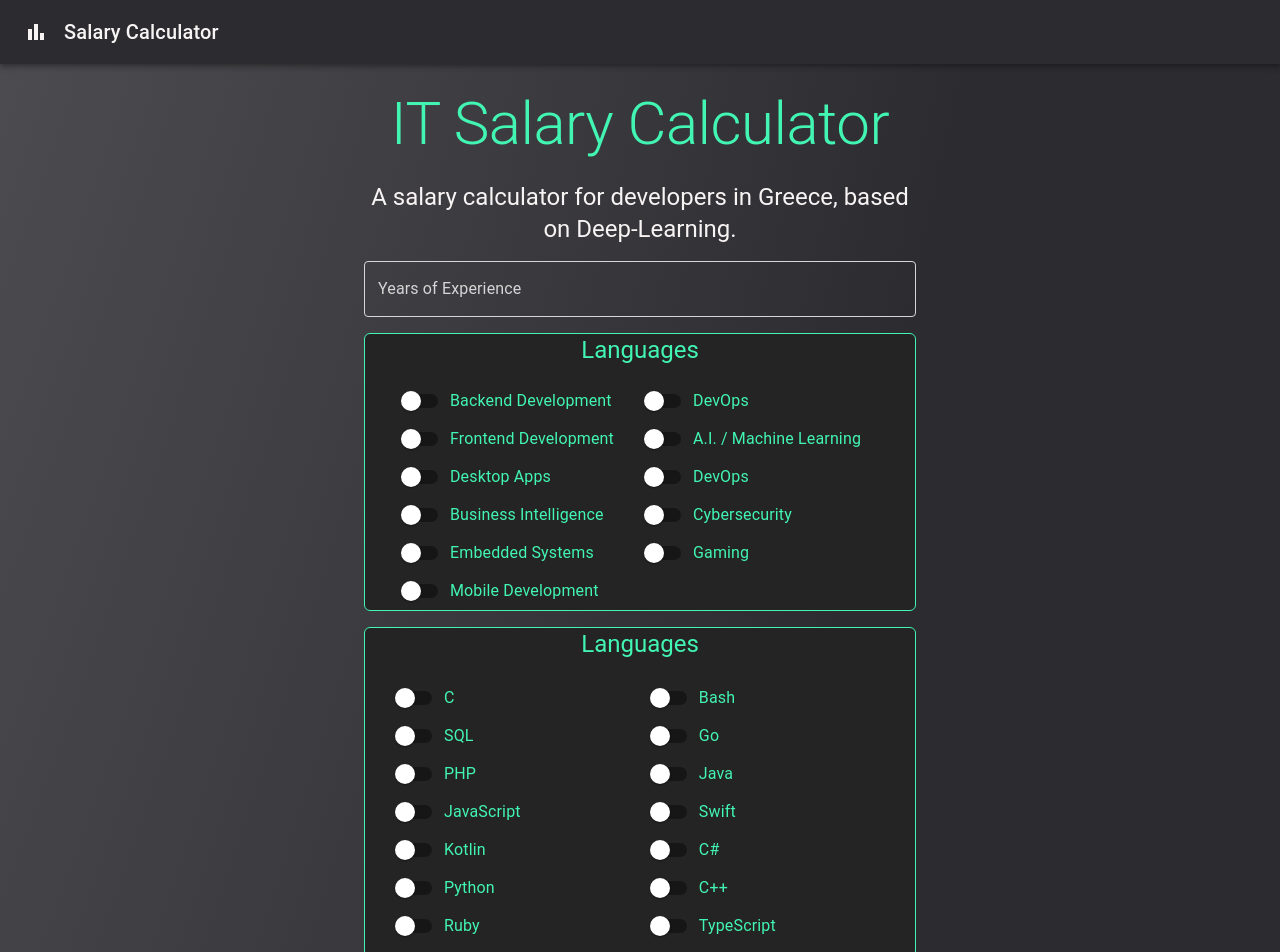
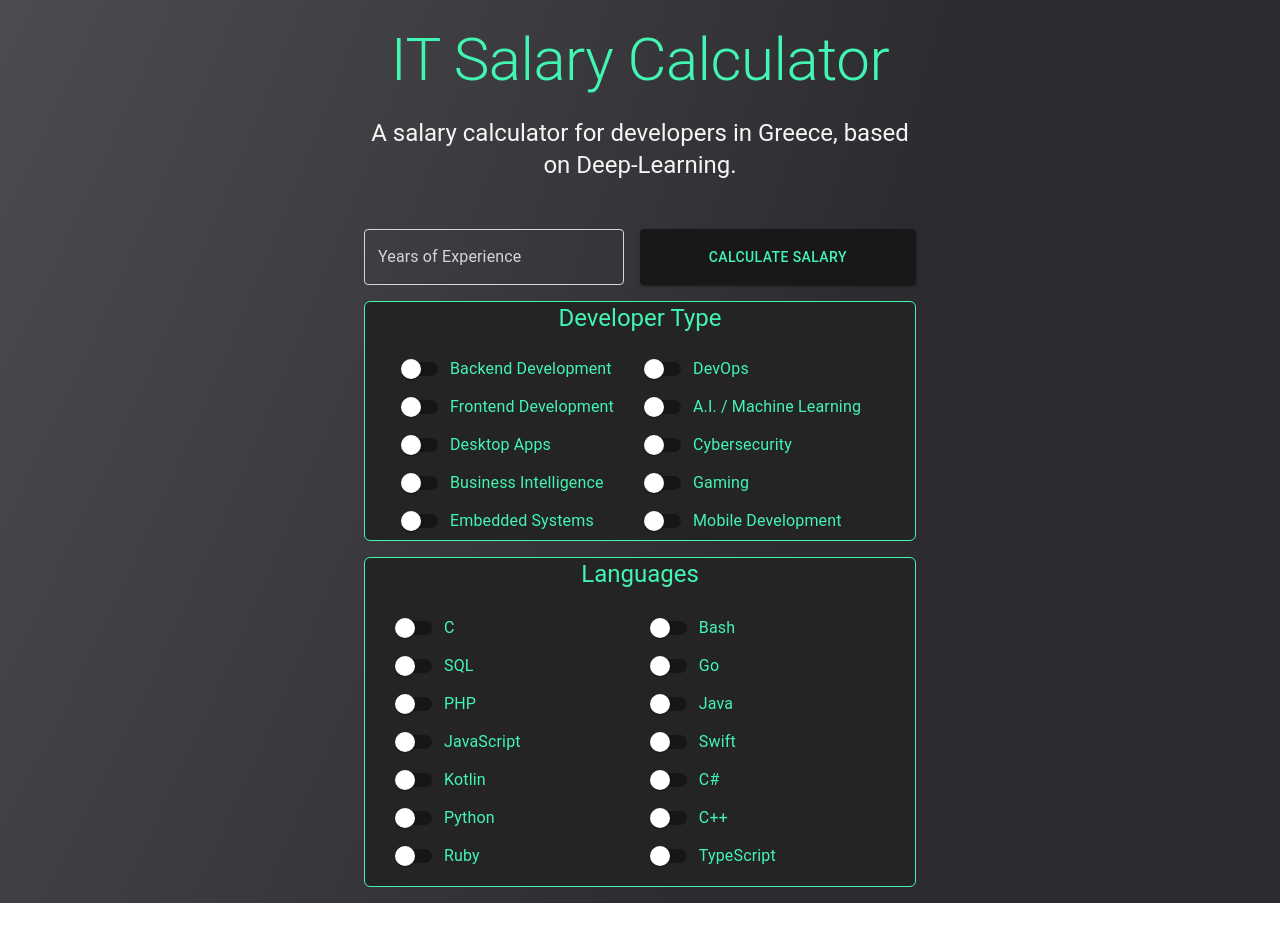
Before and after one commit to GiorgosNik/dev-salary-estimator, a React (Create React App) app in the folder calculator-client/: page / in a window 1280 px wide. Shown: the top 952 px of the page. After the commit the page ends 903 px from the top, so only its background shows below. Built offline with nearby package versions, Linux system fonts and the light colour scheme.

Commit message:
Add more inputs

```diff
--- a/calculator-client/public/index.html
+++ b/calculator-client/public/index.html
@@ -7,7 +7,7 @@
     <meta name="theme-color" content="#000000" />
     <meta
       name="description"
-      content="Web site created using create-react-app"
+      content="A salary calculator for developers in Greece, based on Deep-Learning"
     />
     <link rel="apple-touch-icon" href="%PUBLIC_URL%/logo192.png" />
     <!--
@@ -24,20 +24,10 @@
       work correctly both with client-side routing and a non-root public URL.
       Learn how to configure a non-root public URL by running `npm run build`.
     -->
-    <title>React App</title>
+    <title>Dev Salary Calculator</title>
   </head>
   <body>
     <noscript>You need to enable JavaScript to run this app.</noscript>
     <div id="root"></div>
-    <!--
-      This HTML file is a template.
-      If you open it directly in the browser, you will see an empty page.
-
-      You can add webfonts, meta tags, or analytics to this file.
-      The build step will place the bundled scripts into the <body> tag.
-
-      To begin the development, run `npm start` or `yarn start`.
-      To create a production bundle, use `npm run build` or `yarn build`.
-    -->
   </body>
 </html>
--- a/calculator-client/src/App.js
+++ b/calculator-client/src/App.js
@@ -1,15 +1,12 @@
 import * as React from "react";
-import BarChartIcon from "@mui/icons-material/BarChart";
 import { theme } from "./theme";
 import DownloadInput from "./components/InputPage";
 import DownloadProgress from "./components/ResultPage";
 import { mountedStyle, unmountedStyle } from "./animations.js";
 
 import {
-  AppBar,
   CssBaseline,
   Box,
-  Toolbar,
   Typography,
   Container,
   ThemeProvider,
@@ -22,23 +19,14 @@ export default function DownloadPage() {
 
   return (
     <ThemeProvider theme={theme}>
-      <CssBaseline backgroundColor= "#2c2b30"/>
-      <AppBar position="relative">
-        <Toolbar style={{ background: "#2c2b30", height: "6vh" }}>
-          <BarChartIcon sx={{ mr: 2 }} />
-          <Typography variant="h6" color="inherit" noWrap>
-            Salary Calculator
-          </Typography>
-        </Toolbar>
-      </AppBar>
-      <main >
+      <CssBaseline backgroundColor="#2c2b30" />
+      <main>
         <Box
           sx={{
             backgroundColor: "#2c2b30",
             backgroundImage: `radial-gradient(at -120% -1000%, #d6d6d6 10%, #2c2b30 90%)`,
             pt: 3,
-            height: "150vh",
-            minHeight : '150vh'
+            minHeight: "100vh",
           }}
         >
           <Container maxWidth="sm">
@@ -60,7 +48,8 @@ export default function DownloadPage() {
                   color="primary.contrastText"
                   paragraph
                 >
-                  A salary calculator for developers in Greece, based on Deep-Learning.
+                  A salary calculator for developers in Greece, based on
+                  Deep-Learning.
                 </Typography>
                 <DownloadInput
                   setRequestActive={setRequestActive}
@@ -73,6 +62,7 @@ export default function DownloadPage() {
               <div style={requestActive ? mountedStyle : unmountedStyle}>
                 <DownloadProgress
                   setRequestActive={setRequestActive}
+                  setResponseReceived={setResponseReceived}
                   responseReceived={responseReceived}
                   result={result}
                 />
--- a/calculator-client/src/components/InputPage.js
+++ b/calculator-client/src/components/InputPage.js
@@ -1,7 +1,7 @@
 import * as React from "react";
 import { theme } from "../theme";
 import { StyledTextField } from "../styledComponents/StyledTextField";
-import { backend } from "../urls";
+import { server_url } from "../urls";
 import { StyledSwitch } from "../styledComponents/StyledSwitch";
 
 import {
@@ -24,6 +24,30 @@ const StyledFormControlLabel = styled(FormControlLabel)({
 
 export default function DownloadInput(props) {
   var [yearsExperience, setYearsExperience] = React.useState("");
+  var [backend, setBackend] = React.useState(false);
+  var [desktopapps, setDesktopapps] = React.useState(false);
+  var [devops, setDevOps] = React.useState(false);
+  var [ai, setAi] = React.useState(false);
+  var [bi, setBi] = React.useState(false);
+  var [cybersecurity, setCybersecurity] = React.useState(false);
+  var [embedded, setEmbedded] = React.useState(false);
+  var [gaming, setGaming] = React.useState(false);
+  var [frontend, setFrontend] = React.useState(false);
+  var [mobileapps, setMobileapps] = React.useState(false);
+  var [c, setC] = React.useState(false);
+  var [sql, setSql] = React.useState(false);
+  var [php, setPhp] = React.useState(false);
+  var [javascript, setJavascript] = React.useState(false);
+  var [kotlin, setKotlin] = React.useState(false);
+  var [typescript, setTypescript] = React.useState(false);
+  var [python, setPython] = React.useState(false);
+  var [ruby, setRuby] = React.useState(false);
+  var [bash, setBash] = React.useState(false);
+  var [go, setGo] = React.useState(false);
+  var [java, setJava] = React.useState(false);
+  var [swift, setSwift] = React.useState(false);
+  var [csharp, setCsharp] = React.useState(false);
+  var [cpp, setCpp] = React.useState(false);
   var [inputErrorMessage, setInputErrorMessage] = React.useState("");
 
   const validateInput = () => {
@@ -50,34 +74,34 @@ export default function DownloadInput(props) {
           remote: "Και τα δύο",
           supervisor: "Ναι",
           sex: "Άντρας",
-          backend: 1,
-          desktopapps: 0,
-          devOps: 0,
-          ai: 0,
-          bi: 0,
-          cybersecurity: 0,
-          embedded: 0,
-          gaming: 0,
-          frontend: 1,
-          mobileapps: 0,
-          c: 0,
-          sql: 0,
-          php: 0,
-          javascript: 1,
-          kotlin: 0,
-          typescript: 0,
-          python: 1,
-          ruby: 0,
-          bash: 0,
-          go: 0,
-          java: 0,
-          swift: 0,
-          csharp: 0,
-          cpp: 0,
+          backend: backend,
+          desktopapps: desktopapps,
+          devOps: devops,
+          ai: ai,
+          bi: bi,
+          cybersecurity: cybersecurity,
+          embedded: embedded,
+          gaming: gaming,
+          frontend: frontend,
+          mobileapps: mobileapps,
+          c: c,
+          sql: sql,
+          php: php,
+          javascript: javascript,
+          kotlin: kotlin,
+          typescript: typescript,
+          python: python,
+          ruby: ruby,
+          bash: bash,
+          go: go,
+          java: java,
+          swift: swift,
+          csharp: csharp,
+          cpp: cpp,
         }),
         headers: { "Content-Type": "application/json" },
       };
-      fetch(backend, requestOptions)
+      fetch(server_url, requestOptions)
         .then((response) => response.json())
         .then((data) => {
           console.log(data);
@@ -94,6 +118,12 @@ export default function DownloadInput(props) {
     <ThemeProvider theme={theme}>
       <CssBaseline />
       <Box>
+        <Stack
+          sx={{ pt: 4 }}
+          direction="row"
+          spacing={2}
+          justifyContent="center"
+        >
           <StyledTextField
             error={!(inputErrorMessage === "")}
             inputProps={{ spellCheck: "false" }}
@@ -108,6 +138,16 @@ export default function DownloadInput(props) {
             autoComplete="off"
             InputProps={{ style: { color: theme.palette.primary.light } }}
           />
+          <Button
+            fullWidth
+            color="dark_button"
+            variant="contained"
+            style={{ maxHeight: "4em" }}
+            onClick={sendCalculationRequest}
+          >
+            Calculate Salary
+          </Button>
+        </Stack>
         <Box
           sx={{
             border: 1,
@@ -123,56 +163,68 @@ export default function DownloadInput(props) {
             color="secondary.main"
             paragraph
           >
-            Languages
+            Developer Type
           </Typography>
           <Container maxWidth="lg">
             <Stack direction="row" spacing={2} justifyContent="center">
               <FormGroup>
                 <StyledFormControlLabel
-                  control={<StyledSwitch />}
+                  control={
+                    <StyledSwitch onClick={() => setBackend(!backend)} />
+                  }
                   label="Backend Development"
                 />
                 <StyledFormControlLabel
-                  control={<StyledSwitch color="primary" />}
+                  control={
+                    <StyledSwitch onClick={() => setFrontend(!frontend)} />
+                  }
                   label="Frontend Development"
                 />
                 <StyledFormControlLabel
-                  control={<StyledSwitch />}
+                  control={
+                    <StyledSwitch
+                      onClick={() => setDesktopapps(!desktopapps)}
+                    />
+                  }
                   label="Desktop Apps"
                 />
                 <StyledFormControlLabel
-                  control={<StyledSwitch />}
+                  control={<StyledSwitch onClick={() => setBi(!bi)} />}
                   label="Business Intelligence"
                 />
                 <StyledFormControlLabel
-                  control={<StyledSwitch />}
+                  control={
+                    <StyledSwitch onClick={() => setEmbedded(!embedded)} />
+                  }
                   label="Embedded Systems"
-                />
-                <StyledFormControlLabel
-                  control={<StyledSwitch />}
-                  label="Mobile Development"
                 />
               </FormGroup>
               <FormGroup>
                 <StyledFormControlLabel
-                  control={<StyledSwitch color="primary" />}
+                  control={<StyledSwitch onClick={() => setDevOps(!devops)} />}
                   label="DevOps"
                 />
                 <StyledFormControlLabel
-                  control={<StyledSwitch />}
+                  control={<StyledSwitch onClick={() => setAi(!ai)} />}
                   label="A.I. / Machine Learning"
                 />
                 <StyledFormControlLabel
-                  control={<StyledSwitch color="primary" />}
-                  label="DevOps"
+                  control={
+                    <StyledSwitch
+                      onClick={() => setCybersecurity(!cybersecurity)}
                     />
-                <StyledFormControlLabel
-                  control={<StyledSwitch />}
+                  }
                   label="Cybersecurity"
                 />
                 <StyledFormControlLabel
-                  control={<StyledSwitch />}
+                  control={<StyledSwitch onClick={() => setGaming(!Gamepad)} />}
                   label="Gaming"
+                />
+                <StyledFormControlLabel
+                  control={
+                    <StyledSwitch onClick={() => setMobileapps(!mobileapps)} />
+                  }
+                  label="Mobile Development"
                 />
               </FormGroup>
             </Stack>
@@ -182,6 +234,7 @@ export default function DownloadInput(props) {
           sx={{
             border: 1,
             marginTop: "1em",
+            marginBottom: "1em",
             backgroundColor: "primary.dark",
             borderColor: "secondary.main",
             borderRadius: 1.5,
@@ -206,63 +259,70 @@ export default function DownloadInput(props) {
               justifyContent="center"
               alignItems="flex-start"
             >
-              <StyledFormControlLabel control={<StyledSwitch />} label="C" />
               <StyledFormControlLabel
-                control={<StyledSwitch color="primary" />}
+                control={<StyledSwitch onClick={() => setC(!c)} />}
+                label="C"
+              />
+              <StyledFormControlLabel
+                control={<StyledSwitch onClick={() => setSql(!sql)} />}
                 label="SQL"
               />
-              <StyledFormControlLabel control={<StyledSwitch />} label="PHP" />
               <StyledFormControlLabel
-                control={<StyledSwitch />}
+                control={<StyledSwitch onClick={() => setPhp(!php)} />}
+                label="PHP"
+              />
+              <StyledFormControlLabel
+                control={
+                  <StyledSwitch onClick={() => setJavascript(!javascript)} />
+                }
                 label="JavaScript"
               />
               <StyledFormControlLabel
-                control={<StyledSwitch />}
+                control={<StyledSwitch onClick={() => setKotlin(!kotlin)} />}
                 label="Kotlin"
               />
               <StyledFormControlLabel
-                control={<StyledSwitch color="primary" />}
+                control={<StyledSwitch onClick={() => setPython(!python)} />}
                 label="Python"
               />
-              <StyledFormControlLabel control={<StyledSwitch />} label="Ruby" />
               <StyledFormControlLabel
-                control={<StyledSwitch color="primary" />}
+                control={<StyledSwitch onClick={() => setRuby(!ruby)} />}
+                label="Ruby"
+              />
+              <StyledFormControlLabel
+                control={<StyledSwitch onClick={() => setBash(!bash)} />}
                 label="Bash"
               />
-              <StyledFormControlLabel control={<StyledSwitch />} label="Go" />
-              <StyledFormControlLabel control={<StyledSwitch />} label="Java" />
               <StyledFormControlLabel
-                control={<StyledSwitch color="primary" />}
+                control={<StyledSwitch onClick={() => setGo(!go)} />}
+                label="Go"
+              />
+              <StyledFormControlLabel
+                control={<StyledSwitch onClick={() => setJava(!java)} />}
+                label="Java"
+              />
+              <StyledFormControlLabel
+                control={<StyledSwitch onClick={() => setSwift(!swift)} />}
                 label="Swift"
               />
-              <StyledFormControlLabel control={<StyledSwitch />} label="C#" />
               <StyledFormControlLabel
-                control={<StyledSwitch color="primary" />}
+                control={<StyledSwitch onClick={() => setCsharp(!csharp)} />}
+                label="C#"
+              />
+              <StyledFormControlLabel
+                control={<StyledSwitch onClick={() => setCpp(!cpp)} />}
                 label="C++"
               />
               <StyledFormControlLabel
-                control={<StyledSwitch />}
+                control={
+                  <StyledSwitch onClick={() => setTypescript(!typescript)} />
+                }
                 label="TypeScript"
               />
             </Grid>
           </Container>
         </Box>
-        <Stack direction="column" spacing={2} justifyContent="center">
-          <Stack
-            sx={{ pt: 4 }}
-            direction="row"
-            spacing={2}
-            justifyContent="center"
-          >
-            <Button
-              color="dark_button"
-              variant="contained"
-              onClick={sendCalculationRequest}
-            >
-              Calculate Salary
-            </Button>
-          </Stack>
-        </Stack>
+        <Stack direction="column" spacing={2} justifyContent="center"></Stack>
       </Box>
     </ThemeProvider>
   );
--- a/calculator-client/src/components/LoadingCircle.js
+++ b/calculator-client/src/components/LoadingCircle.js
@@ -48,7 +48,7 @@ export default function LoadingCircle(props) {
         </Box>
       </div>
       <Typography align="center" color="primary.contrastText" paragraph>
-        Waiting for download to start...
+        Waiting for server.
       </Typography>
     </Stack>
   );
--- a/calculator-client/src/components/ResultPage.js
+++ b/calculator-client/src/components/ResultPage.js
@@ -15,6 +15,7 @@ import {
 
 export default function DownloadProgress(props) {
   const handleCancelClick = () => {
+    props.setResponseReceived(false);
     props.setRequestActive(false);
   };
   return (
--- a/calculator-client/src/urls.js
+++ b/calculator-client/src/urls.js
@@ -1,3 +1,3 @@
-const backend = "https://dev-salary-calculator.azurewebsites.net/api/dev_salary_estimator";
+const server_url = "https://dev-salary-calculator.azurewebsites.net/api/dev_salary_estimator";
 
-export {backend}
+export {server_url}
```
Lines whose indentation alone changed are shown as unchanged.
